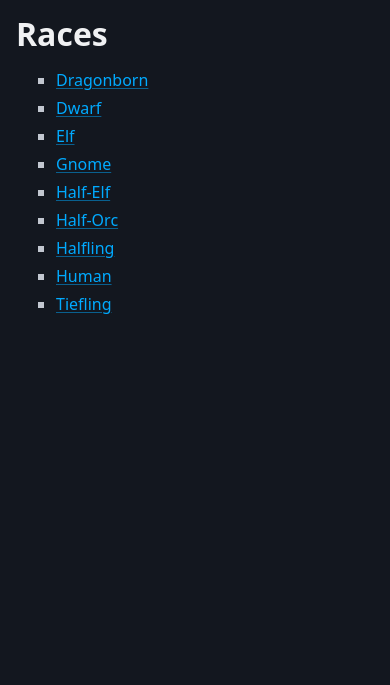
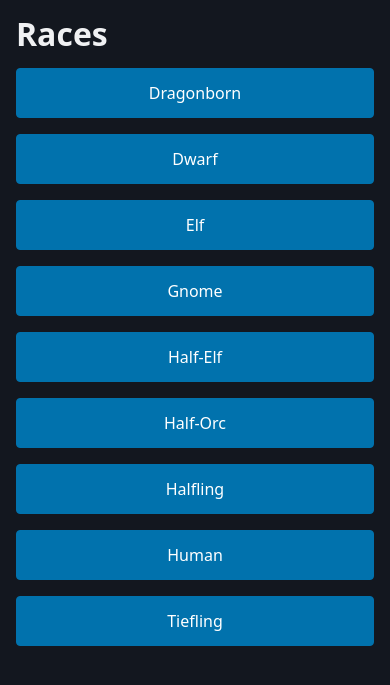
Before and after one commit to jakecoombs/django-dnd, a Django app: page /race/ in a window 390 px wide. Shown: the part 80-765 px from the top of the page. Run offline with Django 5.2, Linux system fonts and the light colour scheme; data comes from the database, SQL or seed files in the repository; both versions use the stored data as it was after the commit; some libraries are stand-ins or nearby versions.

Commit message:
Responsive grids for lists

```diff
--- a/character/templates/character/characterclass_list.html
+++ b/character/templates/character/characterclass_list.html
@@ -7,11 +7,11 @@
 <main class="container">
     <h1>Classes</h1>
     {% if characterclass_list %}
-    <ul>
+    <div class="grid" style="grid-template-columns: repeat(auto-fit, minmax(200px, 1fr)); margin: 0 auto; gap: 1rem;">
         {% for characterclass in characterclass_list %}
-        <li><a href="{% url 'character:characterclass' characterclass.id %}">{{ characterclass.name }}</a></li>
+        <a role="button" href="{% url 'character:characterclass' characterclass.id %}">{{ characterclass.name }}</a>
         {% endfor %}
-    </ul>
+    </div>
     {% else %}
     <p>No classes are available.</p>
     {% endif %}
--- a/character/templates/character/race_list.html
+++ b/character/templates/character/race_list.html
@@ -7,11 +7,11 @@
 <main class="container">
     <h1>Races</h1>
     {% if race_list %}
-    <ul>
+    <div class="grid" style="grid-template-columns: repeat(auto-fit, minmax(200px, 1fr)); margin: 0 auto; gap: 1rem;">
         {% for race in race_list %}
-        <li><a href="{% url 'character:race' race.id %}">{{ race.name }}</a></li>
+        <a role="button" href="{% url 'character:race' race.id %}">{{ race.name }}</a>
         {% endfor %}
-    </ul>
+    </div>
     {% else %}
     <p>No races are available.</p>
     {% endif %}
```
Also changed, not shown: db.sqlite3.
